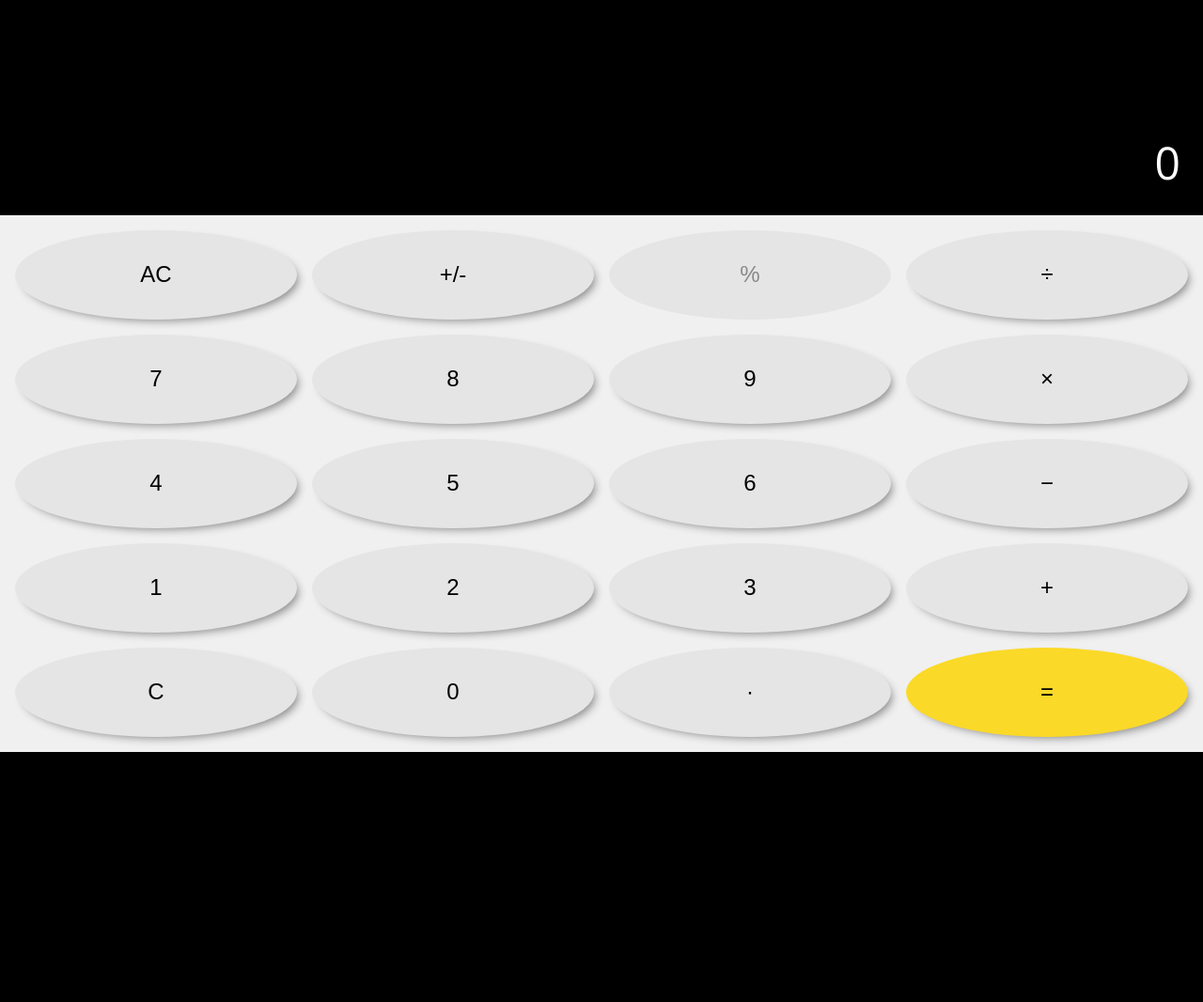
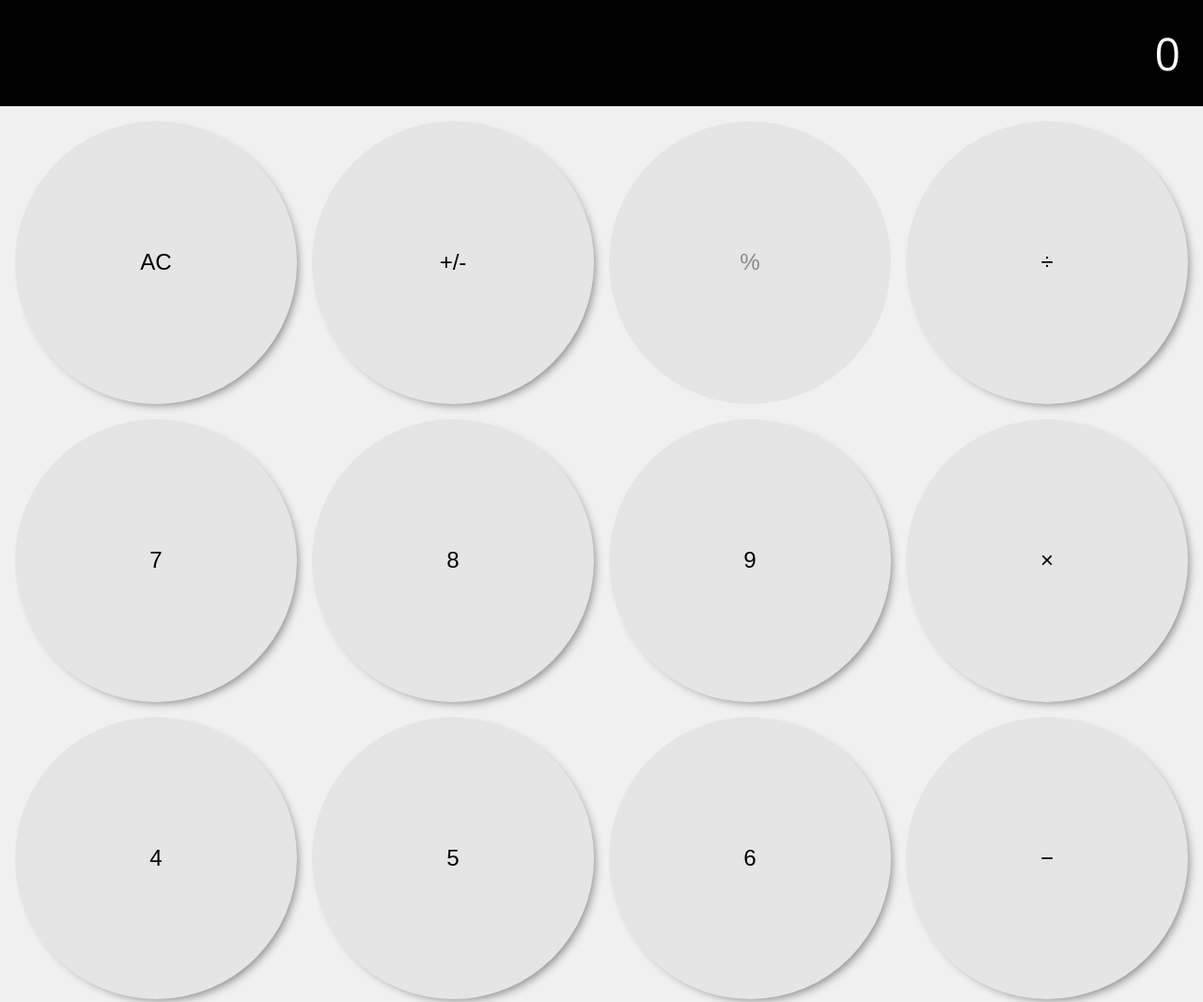
Before and after one commit to GabrielPDB/calculator, a plain HTML site: page index.html in a window 1280 px wide. Shown: the top 1066 px of the page at 94% size. Before the commit the page ends 800 px from the top, so only its background shows below. Drawn offline with nearby package versions, Linux system fonts and the light colour scheme.

Commit message:
design fix

```diff
--- a/style.css
+++ b/style.css
@@ -41,6 +41,7 @@ body {
 
 .buttons {
   width: 100vw;
+  height: 125vw;
   display: grid;
   grid-template-columns: 1fr 1fr 1fr 1fr;
   grid-template-rows: 1fr 1fr 1fr 1fr 1fr;
```
